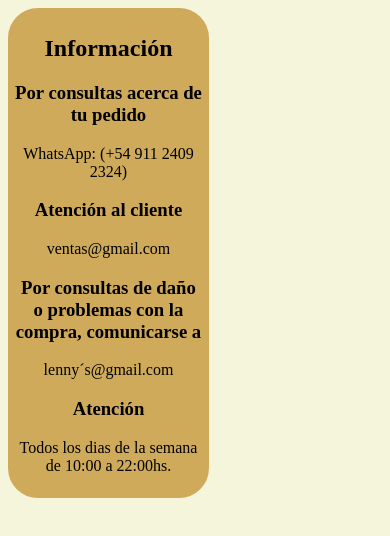
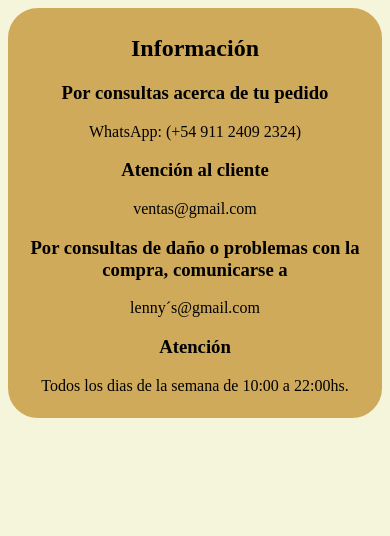
Before and after one commit to Kunan004/MiPrimerSitioWeb, a plain HTML site: page LennysWeb/contacto.html in a window 390 px wide. Drawn offline with Linux system fonts and the light colour scheme.

Commit message:
Correccioncontacto

```diff
--- a/css/style.css
+++ b/css/style.css
@@ -268,7 +268,6 @@
     background-color:#cfaa5b ;
     border-radius: 30px;
     border: 2px solid #cfaa5b;
-    max-width: 50%;
     padding: 5px;
 }
 
@@ -363,6 +362,9 @@ al igual que el mapa.*/
 
 
         /* FAQ */
+        .Contacto{
+            max-width: 100%;
+        }
 
         .PregFaq01,.PregFaq02,.PregFaq03,.PregFaq04,.PregFaq05{
             /*font-weight: bold;*/
```
